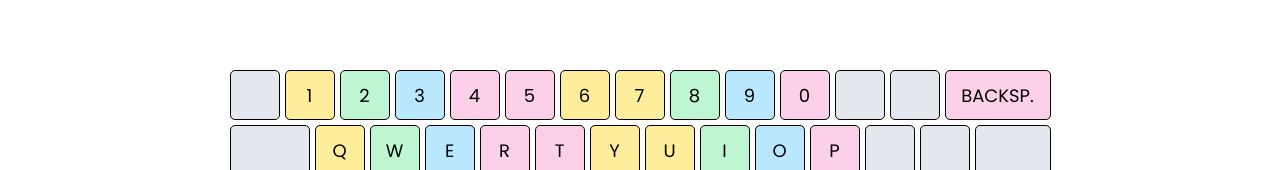
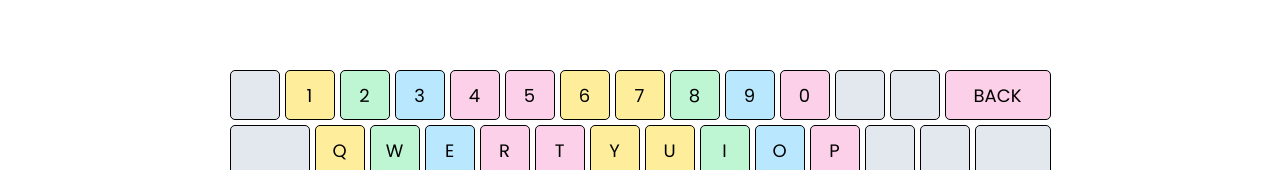
Before and after one commit to 30isnottoolate/typing-trainer, a React app: page / in a window 1280 px wide. Both pictures are taken after a click on the button "Start Training". Shown: the part 431-601 px from the top of the page. Built offline with nearby package versions, Linux system fonts and the light colour scheme.

Commit message:
Change backsp. to back

```diff
--- a/src/components/Keyboard.tsx
+++ b/src/components/Keyboard.tsx
@@ -9,7 +9,7 @@ const Keyboard: React.FC<KeyboardProps> = ({ currentKey }: KeyboardProps) => {
 
     const columnClass = (item: string, index: number) => {
         let classNameToReturn = item === "" ? "blank-key"
-            : (item === "backsp." || item === "return") ? "special-key"
+            : (item === "back" || item === "return") ? "special-key"
                 : `key ${COLUMN_CLASSES[index]}-column`;
 
         return classNameToReturn;
--- a/src/utilities/columnsAndRows.tsx
+++ b/src/utilities/columnsAndRows.tsx
@@ -1,4 +1,4 @@
-const FIRST_ROW = ["", "1", "2", "3", "4", "5", "6", "7", "8", "9", "0", "", "", "backsp."];
+const FIRST_ROW = ["", "1", "2", "3", "4", "5", "6", "7", "8", "9", "0", "", "", "back"];
 const SECOND_ROW = ["", "q", "w", "e", "r", "t", "y", "u", "i", "o", "p", "", "", ""];
 const THIRD_ROW = ["", "a", "s", "d", "f", "g", "h", "j", "k", "l", "", "", "return"];
 const FOURTH_ROW = ["", "z", "x", "c", "v", "b", "n", "m", ",", ".", "", ""];
```
